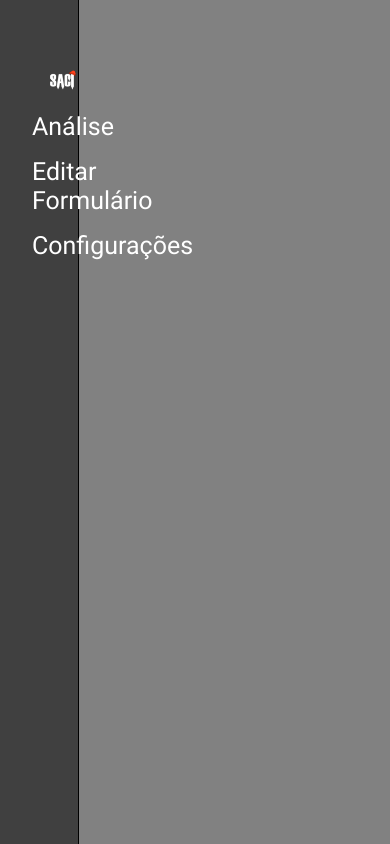
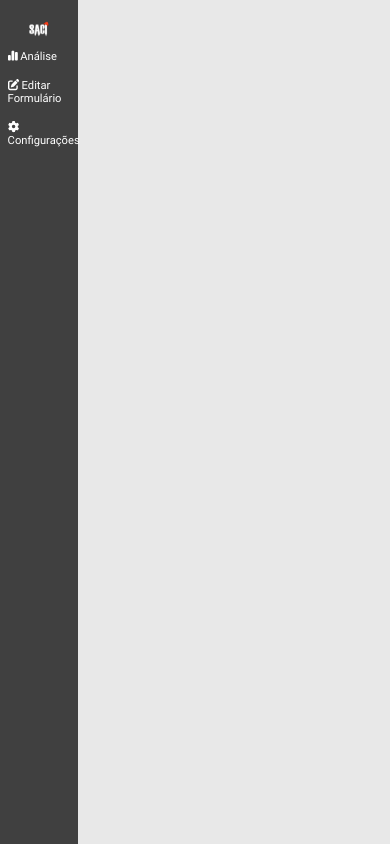
Before and after one commit to e1ghts1x/tcceinstein, a React (Create React App) app in the folder sistema-de-analise-corporativo-academico/client/: page /dashboard in a window 390 px wide. Built offline with nearby package versions, Linux system fonts and the light colour scheme; the HTML template or start-up script is replaced by a standard one.

Commit message:
13/09/2022 13:59 -- Minor updates, fixing some stuff in Dashboard.jsx

```diff
--- a/sistema-de-analise-corporativo-academico/client/package.json
+++ b/sistema-de-analise-corporativo-academico/client/package.json
@@ -3,6 +3,10 @@
   "version": "0.1.0",
   "private": true,
   "dependencies": {
+    "@fortawesome/fontawesome-svg-core": "^6.2.0",
+    "@fortawesome/free-brands-svg-icons": "^6.2.0",
+    "@fortawesome/free-solid-svg-icons": "^6.2.0",
+    "@fortawesome/react-fontawesome": "^0.2.0",
     "@testing-library/jest-dom": "^5.16.5",
     "@testing-library/react": "^13.3.0",
     "@testing-library/user-event": "^13.5.0",
--- a/sistema-de-analise-corporativo-academico/client/src/App.jsx
+++ b/sistema-de-analise-corporativo-academico/client/src/App.jsx
@@ -1,12 +1,16 @@
 import { BrowserRouter as Router, Routes, Route } from "react-router-dom"
 import React from "react";
-import Login from "./Components/Login/Login";
+import "./global.css"
+
+import Login from "./Components/LoginAdmin/LoginAdmin";
 import Dashboard from "./Components/Dashboard/Dashboard";
+import Home from "./Components/Home/Home";
 
 function App() {
   return (
     <Router>
       <Routes>
+        <Route path="/" element={<Home />} />
         <Route path="/admin" element={<Login />} />
         <Route path="/dashboard" element={<Dashboard />} />
       </Routes>
--- a/sistema-de-analise-corporativo-academico/client/src/Components/Dashboard/Dashboard.css
+++ b/sistema-de-analise-corporativo-academico/client/src/Components/Dashboard/Dashboard.css
@@ -1,5 +1,8 @@
-body {
-    background-color: #818181;
+:root{
+    --sidebarBackgroundColor: #404040;
+    --white: white;
+    --cinzaClaro: #E8E8E8;
+    --corDestaque: #a83832;
 }
 
 .sidebar{
@@ -7,8 +10,7 @@ body {
     width: 20%;
     position: fixed;
     z-index: 1;
-    background-color: #404040;
-    border-right: 1px solid black;
+    background-color: var(--sidebarBackgroundColor);
     top: 0;
     left: 0;
     padding-top: 60px;
@@ -16,32 +18,39 @@ body {
 }
 
 .sidebar img{
-    width: 80%;
-    padding: 8px 8px 8px 32px;
+    width: 60%;
+    position: relative;
+    left: 20%;
 }
 
 .sidebar a{
     padding: 8px 8px 8px 32px;
     text-decoration: none;
-    font-size: 25px;
-    color: #fff;
+    width: 80%;
+    float: right;
+    border-top-left-radius: 10px;
+    border-bottom-left-radius:10px ;
+    font-size: 20px;
+    color: var(--white);
     display: block;
     transition: 0.3s;
 }
 
 .sidebar a:hover{
     color: #a83832;
-    background-color: white;
+    background-color: var(--cinzaEscuro);
     transition: 0.5s;
+    border-bottom: 1px solid var(--corDestaque);
 }
 
-.sidebar a:active{
-    color: #a83832;
-    background-color: white;
+.sidebar a:focus{
+    color: var(--corDestaque);
+    background-color: var(--white);
     transition: 0.5s;
+    border-bottom: 1px solid var(--corDestaque);
 }
 
-@media screen and (max-height: 450px) {
-    .sidebar {padding-top: 15px;}
-    .sidebar a {font-size: 18px;}
+@media screen and (max-width: 800px) {
+    .sidebar {padding-top: 5%;}
+    .sidebar a {font-size: 70%;}
   }
--- a/sistema-de-analise-corporativo-academico/client/src/Components/Dashboard/Dashboard.jsx
+++ b/sistema-de-analise-corporativo-academico/client/src/Components/Dashboard/Dashboard.jsx
@@ -1,4 +1,8 @@
 import React from "react";
+import { FontAwesomeIcon } from '@fortawesome/react-fontawesome'
+import { faChartSimple } from '@fortawesome/free-solid-svg-icons'
+import { faPenToSquare } from '@fortawesome/free-solid-svg-icons'
+import { faGear } from '@fortawesome/free-solid-svg-icons'
 import "./Dashboard.css"
 import image from "../../res/saci-white.png"
 
@@ -7,9 +11,9 @@ export default function () {
         <div>
             <div id="sidebar" className="sidebar">
                 <img src={image} />
-                <a href="#analise">Análise</a>
-                <a href="#editarform">Editar Formulário</a>
-                <a href="#config">Configurações</a>
+                <a href="#analise" id="first"><FontAwesomeIcon icon={faChartSimple} /> Análise</a>
+                <a href="#editarform"><FontAwesomeIcon icon={faPenToSquare} /> Editar Formulário</a>
+                <a href="#config"><FontAwesomeIcon icon={faGear} /> Configurações</a>
             </div>
         </div>
     )
--- /dev/null
+++ b/sistema-de-analise-corporativo-academico/client/src/Components/Home/Home.jsx
@@ -0,0 +1,24 @@
+import React from "react";
+import { Formik, useFormik } from "formik";
+import * as yup from "yup";
+
+export default function(){
+
+    const formik = useFormik({
+        initialValues:{
+            user: "",
+            password: "",
+        },
+        validationSchema: yup.object({
+            user: yup.string().required("O campo usuário não pode ser vazio."),
+            password: yup.string().required("O campo senha não pode ser vazio.")
+        }),
+        onSubmit: (values) => {}
+    })
+
+    return(
+        <div>
+            <h1>Login</h1>
+        </div>
+    )
+}
--- a/sistema-de-analise-corporativo-academico/client/src/Components/Login/Login.css
+++ b/sistema-de-analise-corporativo-academico/client/src/Components/LoginAdmin/LoginAdmin.css
@@ -15,11 +15,6 @@
 *{
   font-family: 'Roboto';
 }
-
-body{
-  background-color: var(--cinzaEscuro);
-}
-
 .formulario{
   padding-top: 100px;
   padding-bottom: 100px;
@@ -39,9 +34,9 @@ body{
 .formulario img{
   margin: auto;
   display: block;
-  width: 35vh;
+  width: 80%;
   height: 10vh;
-  min-width: 35vh;
+  min-width: 80%;
 }
 
 .formulario input{
--- a/sistema-de-analise-corporativo-academico/client/src/Components/Login/Login.jsx
+++ b/sistema-de-analise-corporativo-academico/client/src/Components/LoginAdmin/LoginAdmin.jsx
@@ -1,11 +1,11 @@
 import React from "react";
-import "./Login.css"
+import "./LoginAdmin.css"
+import Axios from "axios";
 import image from "../../res/saci1.png"
-import Axios from "axios";
 import { Formik, useFormik } from "formik";
 import * as yup from "yup";
 
-export default function () {
+export default function() {
 
     const formik = useFormik({
         initialValues: {
--- a/sistema-de-analise-corporativo-academico/client/src/global.css
+++ b/sistema-de-analise-corporativo-academico/client/src/global.css
@@ -0,0 +1,12 @@
+:root{
+    --cinzaClaro: #E8E8E8;
+    --branco: #FFFFFF;
+    --preto: black;
+    --cor-destaque: #a83832; /* #FFE08F */
+    --cor-realce: #e8362c; /* #EEAD2D*/
+    /*/ #FFC52F */
+}
+
+body {
+    background-color: var(--cinzaClaro);
+}
```
Also changed, not shown: sistema-de-analise-corporativo-academico/client/src/Components/Home/Home.css (added), 2 other files (tests, documents, lock files or other folders).
